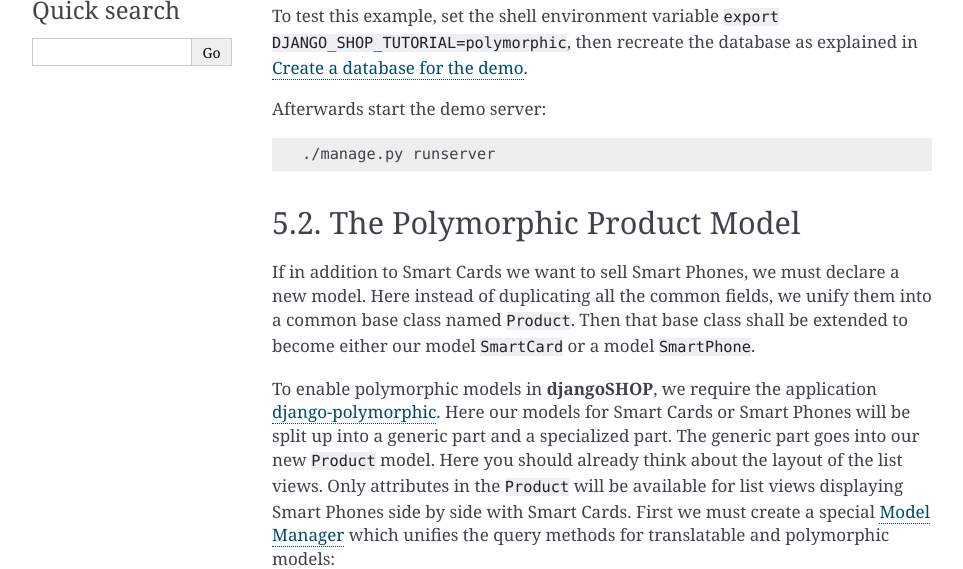
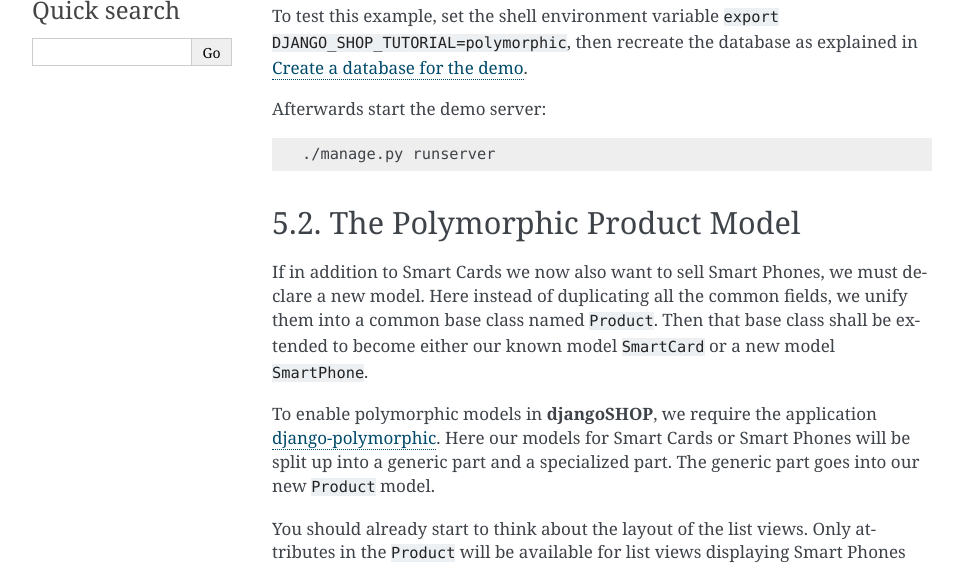
Before and after one commit to zootopia106/django-shop, a Sphinx documentation site: the page built from docs/tutorial/polymorphic-product.rst, in a window 1280 px wide and 1400 px high, scrolled down 315 px. Shown: the top 569 px of the window, without its empty margins (148-1111 px from the left). Built offline with Sphinx 7.4.7, drawn with Linux system fonts in a browser that asks for light colours; some of the changed text lies outside the part shown.

Commit message:
updated docs

```diff
--- a/docs/tutorial/polymorphic-product.rst
+++ b/docs/tutorial/polymorphic-product.rst
@@ -25,17 +27,19 @@
 The Polymorphic Product Model
 =============================
 
-If in addition to Smart Cards we want to sell Smart Phones, we must declare a new model. Here
-instead of duplicating all the common fields, we unify them into a common base class named
-``Product``. Then that base class shall be extended to become either our model ``SmartCard`` or
-a model ``SmartPhone``.
+If in addition to Smart Cards we now also want to sell Smart Phones, we must declare a new model.
+Here instead of duplicating all the common fields, we unify them into a common base class named
+``Product``. Then that base class shall be extended to become either our known model ``SmartCard``
+or a new model ``SmartPhone``.
 
 To enable polymorphic models in **djangoSHOP**, we require the application django-polymorphic_.
 Here our models for Smart Cards or Smart Phones will be split up into a generic part and a
-specialized part. The generic part goes into our new ``Product`` model. Here you should already
-think about the layout of the list views. Only attributes in the ``Product`` will be available for
-list views displaying Smart Phones side by side with Smart Cards. First we must create a special
-`Model Manager`_ which unifies the query methods for translatable and polymorphic models:
+specialized part. The generic part goes into our new ``Product`` model.
+
+You should already start to think about the layout of the list views. Only attributes in the
+``Product`` will be available for list views displaying Smart Phones side by side with Smart Cards.
+First we must create a special `Model Manager`_ which unifies the query methods for translatable
+and polymorphic models:
 
 .. _django-polymorphic: https://django-polymorphic.readthedocs.org/en/latest/
 .. _Model Manager: https://docs.djangoproject.com/en/stable/topics/db/managers/
```
Also changed, not shown: other parts of docs/tutorial/polymorphic-product.rst (+5 -4 lines), docs/tutorial/multilingual-product.rst (+5 -3 lines), docs/tutorial/quickstart.rst (+7 -2 lines), docs/tutorial/simple-product.rst (+5 -3 lines).
